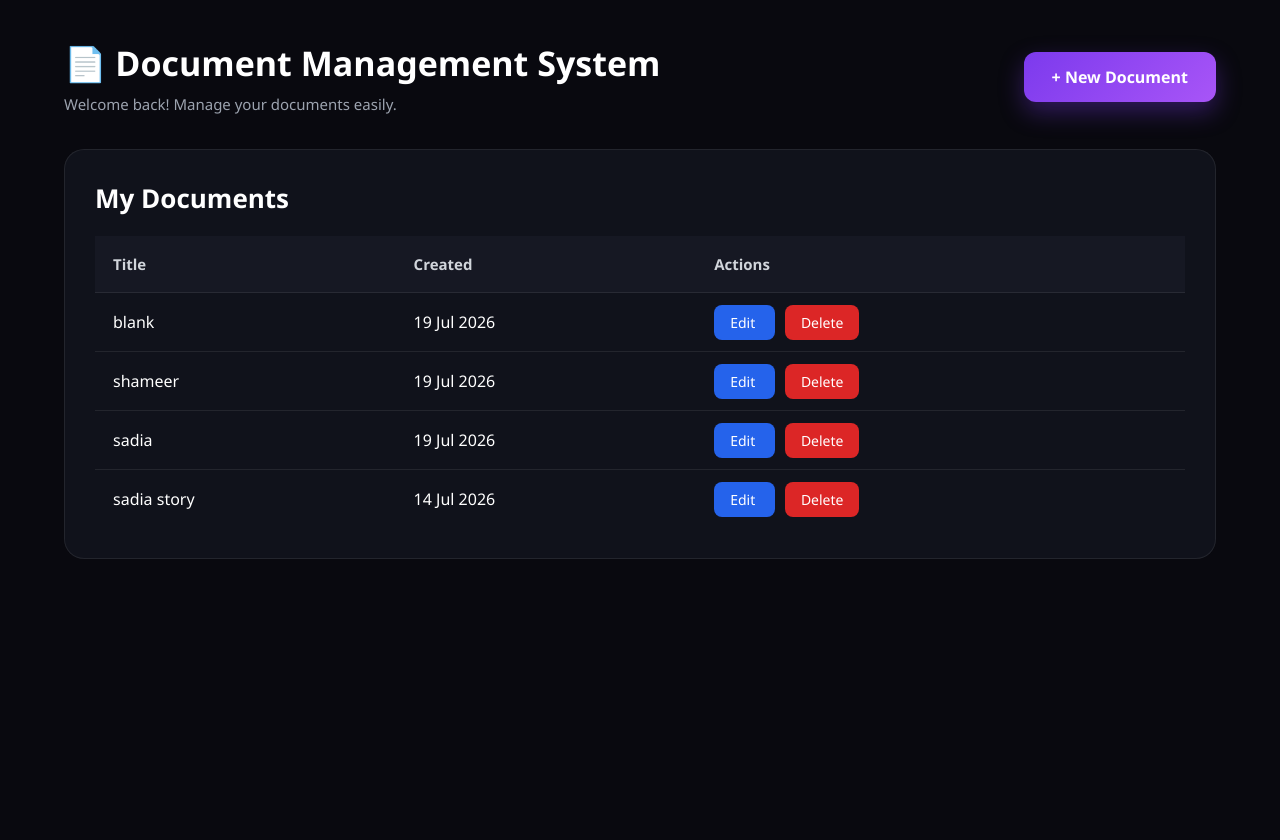
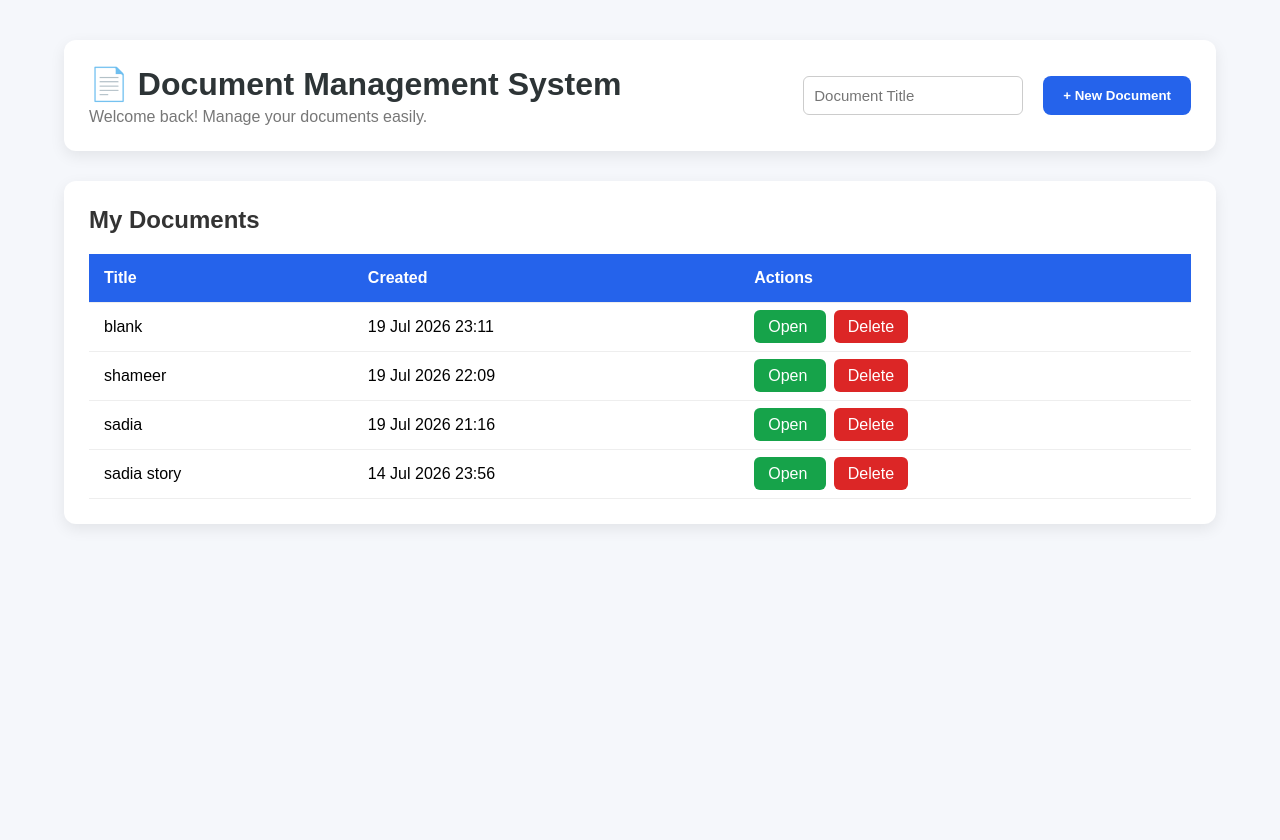
Before and after one commit to UmaaSadii/auth-project, a Django app: page /dashboard/ in a window 1280 px wide. After the commit the page ends 526 px from the top, so only its background shows below. Run offline with Django 5.2, Linux system fonts and the light colour scheme; data comes from the database, SQL or seed files in the repository; both versions use the stored data as it was after the commit; some libraries are stand-ins or nearby versions.

Commit message:
Initial commit

```diff
--- a/auth-project/backend/urls.py
+++ b/auth-project/backend/urls.py
@@ -1,5 +1,7 @@
 from django.contrib import admin
 from django.urls import path, include
+from django.conf import settings
+from django.conf.urls.static import static
 
 urlpatterns = [
     path("admin/", admin.site.urls),
@@ -7,3 +9,5 @@ urlpatterns = [
     path("", include("documents.urls")),
     # path("ckeditor/", include("ckeditor_uploader.urls")),
 ]
+if settings.DEBUG:
+    urlpatterns += static(settings.MEDIA_URL, document_root=settings.MEDIA_ROOT)
--- a/auth-project/documents/models.py
+++ b/auth-project/documents/models.py
@@ -2,7 +2,9 @@ from django.db import models
 
 class Document(models.Model):
     title = models.CharField(max_length=255)
-    content = models.TextField()
+    file = models.FileField(upload_to="documents/", blank=True, null=True)
+    content = models.TextField(blank=True, null=True)
+
     created_at = models.DateTimeField(auto_now_add=True)
     updated_at = models.DateTimeField(auto_now=True)
 
--- a/auth-project/documents/urls.py
+++ b/auth-project/documents/urls.py
@@ -5,12 +5,15 @@ urlpatterns = [
 
     path("dashboard/", views.dashboard, name="dashboard"),
 
+    # New Document
     path("editor/", views.editor, name="editor"),
 
-    path("save/", views.save_document, name="save_document"),
-
+    # Open Existing Document
     path("edit/<int:id>/", views.edit_document, name="edit_document"),
 
+    # Delete
     path("delete/<int:id>/", views.delete_document, name="delete_document"),
 
+    # ONLYOFFICE Callback
+    path("callback/<int:id>/", views.callback, name="callback"),
 ]
--- a/auth-project/static/css/dashboard.css
+++ b/auth-project/static/css/dashboard.css
@@ -2,75 +2,85 @@
     margin:0;
     padding:0;
     box-sizing:border-box;
-    font-family:Segoe UI, sans-serif;
+    font-family:Arial, Helvetica, sans-serif;
 }
 
 body{
-    background:#09090f;
-    color:white;
-    min-height:100vh;
+    background:#f5f7fb;
 }
 
 .container{
     width:90%;
-    max-width:1300px;
+    max-width:1200px;
     margin:40px auto;
 }
-
-/* Header */
 
 .header{
     display:flex;
     justify-content:space-between;
     align-items:center;
-    margin-bottom:35px;
+    background:#ffffff;
+    padding:25px;
+    border-radius:12px;
+    box-shadow:0 5px 15px rgba(0,0,0,.08);
+    margin-bottom:30px;
 }
 
 .header h1{
-    font-size:34px;
-    font-weight:700;
-    margin-bottom:8px;
+    color:#2d3436;
+    margin-bottom:5px;
 }
 
 .header p{
-    color:#9ca3af;
+    color:#777;
+}
+
+.header form{
+    display:flex;
+    align-items:center;
+    gap:10px;
+}
+
+.header input{
+    padding:10px 15px;
+    border:1px solid #ccc;
+    border-radius:8px;
+    width:220px;
+    outline:none;
     font-size:15px;
 }
 
-/* New Button */
+.header input:focus{
+    border-color:#2563eb;
+}
 
 .new-btn{
-    padding:14px 28px;
+    background:#2563eb;
+    color:#fff;
+    border:none;
+    padding:12px 20px;
+    border-radius:8px;
+    cursor:pointer;
     text-decoration:none;
-    color:white;
-    font-weight:600;
-    border-radius:12px;
-    background:linear-gradient(135deg,#7C3AED,#A855F7);
+    font-weight:bold;
     transition:.3s;
-    box-shadow:0 10px 25px rgba(124,58,237,.35);
 }
 
 .new-btn:hover{
-    transform:translateY(-2px);
-    box-shadow:0 15px 35px rgba(124,58,237,.5);
+    background:#1d4ed8;
 }
 
-/* Documents Card */
-
 .documents{
-    background:rgba(18,20,30,.85);
-    border:1px solid rgba(255,255,255,.08);
-    backdrop-filter:blur(18px);
-    border-radius:20px;
-    padding:30px;
+    background:#fff;
+    padding:25px;
+    border-radius:12px;
+    box-shadow:0 5px 15px rgba(0,0,0,.08);
 }
 
 .documents h2{
     margin-bottom:20px;
-    font-size:26px;
+    color:#333;
 }
-
-/* Table */
 
 table{
     width:100%;
@@ -78,83 +88,75 @@ table{
 }
 
 thead{
-    background:#161823;
+    background:#2563eb;
+    color:#fff;
 }
 
-th{
-    padding:18px;
+th,
+td{
+    padding:15px;
     text-align:left;
-    font-size:15px;
-    color:#d1d5db;
+    border-bottom:1px solid #eee;
 }
 
-td{
-    padding:18px;
-    border-top:1px solid rgba(255,255,255,.08);
+tbody tr:hover{
+    background:#f8f9fa;
 }
 
-tbody tr{
+.edit-btn{
+    background:#16a34a;
+    color:#fff;
+    text-decoration:none;
+    padding:8px 14px;
+    border-radius:6px;
+    margin-right:8px;
     transition:.3s;
 }
 
-tbody tr:hover{
-    background:#1d2130;
-}
-
-/* Action Buttons */
-
-.edit-btn,
-.delete-btn{
-    text-decoration:none;
-    color:white;
-    padding:8px 16px;
-    border-radius:8px;
-    margin-right:10px;
-    font-size:14px;
-    transition:.3s;
-}
-
-.edit-btn{
-    background:#2563eb;
-}
-
 .edit-btn:hover{
-    background:#1d4ed8;
+    background:#15803d;
 }
 
 .delete-btn{
     background:#dc2626;
+    color:#fff;
+    text-decoration:none;
+    padding:8px 14px;
+    border-radius:6px;
+    transition:.3s;
 }
 
 .delete-btn:hover{
     background:#b91c1c;
 }
 
-/* Empty State */
-
 .empty{
     text-align:center;
-    padding:80px 20px;
+    padding:60px 20px;
+    color:#777;
 }
 
 .empty h3{
-    font-size:28px;
-    margin-bottom:15px;
+    margin-bottom:10px;
+    color:#333;
 }
 
-.empty p{
-    color:#9ca3af;
-    font-size:16px;
-}
-
-/* Responsive */
-
-@media(max-width:900px){
+@media(max-width:768px){
 
     .header{
         flex-direction:column;
+        gap:20px;
         align-items:flex-start;
-    gap:20px;
+    }
+
+    .header form{
+        width:100%;
+        flex-direction:column;
+        align-items:stretch;
+    }
+
+    .header input{
+        width:100%;
     }
 
     table{
--- a/auth-project/templates/accounts/dashboard.html
+++ b/auth-project/templates/accounts/dashboard.html
@@ -3,11 +3,15 @@
 <html lang="en">
 
 <head>
+
     <meta charset="UTF-8">
+
     <meta name="viewport" content="width=device-width, initial-scale=1.0">
+
     <title>Dashboard</title>
 
     <link rel="stylesheet" href="{% static 'css/dashboard.css' %}">
+
 </head>
 
 <body>
@@ -22,18 +26,37 @@
 
             <h1>📄 Document Management System</h1>
 
-            <p>
-                Welcome back! Manage your documents easily.
-            </p>
+            <p>Welcome back! Manage your documents easily.</p>
 
         </div>
 
-        <a href="{% url 'editor' %}" class="new-btn">
-            + New Document
-        </a>
+        <!-- New Document -->
+
+        <form action="{% url 'editor' %}" method="POST">
+
+            {% csrf_token %}
+
+            <input
+                type="text"
+                name="title"
+                placeholder="Document Title"
+                required
+                style="
+                    padding:10px;
+                    border-radius:6px;
+                    border:1px solid #ccc;
+                    margin-right:10px;
+                ">
+
+            <button class="new-btn" type="submit">
+
+                + New Document
+
+            </button>
+
+        </form>
 
     </div>
-
 
     <!-- Documents -->
 
@@ -65,17 +88,9 @@
 
                 <tr>
 
-                    <td>
+                    <td>{{ document.title }}</td>
 
-                        {{ document.title }}
-
-                    </td>
-
-                    <td>
-
-                        {{ document.created_at|date:"d M Y" }}
-
-                    </td>
+                    <td>{{ document.created_at|date:"d M Y H:i" }}</td>
 
                     <td>
 
@@ -83,7 +98,7 @@
                             href="{% url 'edit_document' document.id %}"
                             class="edit-btn">
 
-                            Edit
+                            Open
 
                         </a>
 
@@ -112,11 +127,7 @@
 
             <h3>No Documents Found</h3>
 
-            <p>
-
-                Click the button above to create your first document.
-
-            </p>
+            <p>Create your first Word document.</p>
 
         </div>
 
```
Also changed, not shown: auth-project/backend/settings.py (+8 -1 lines), auth-project/documents/templates/documents/editor.html (+37 -95 lines), auth-project/documents/views.py (+64 -33 lines), auth-project/db.sqlite3, auth-project/documents/migrations/0003_document_file_alter_document_content.py (added), 2 other files. Lines whose indentation alone changed are shown as unchanged.
